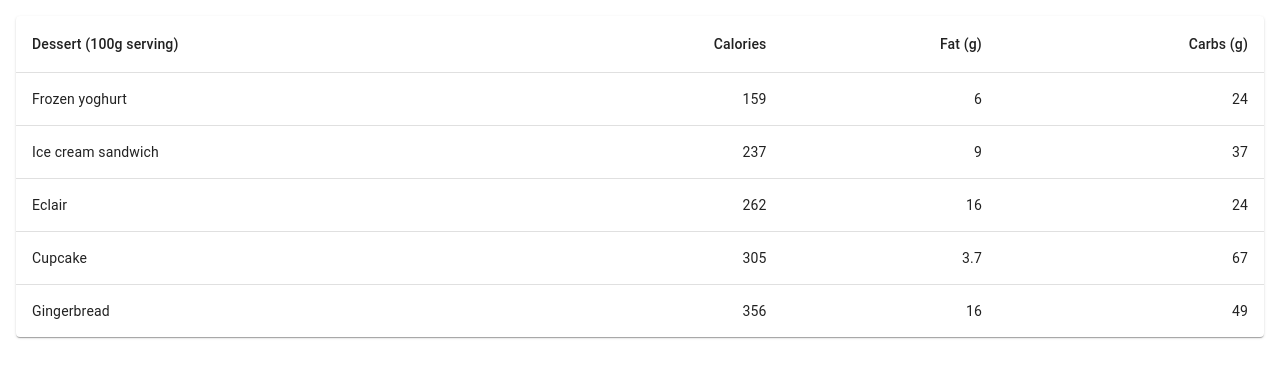
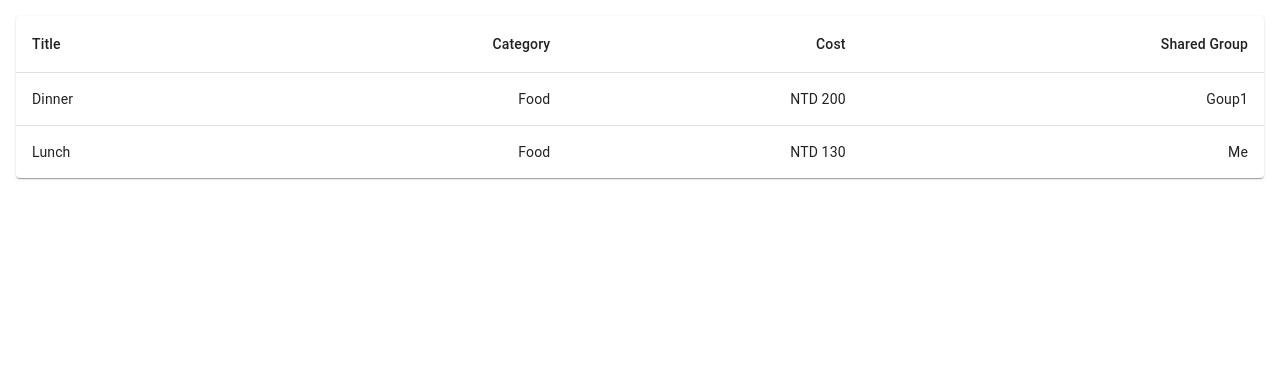
Before and after one commit to LenChang/bookkeeping, a React (Create React App) app: page / in a window 1280 px wide. Shown: the top 378 px of the page. Built offline with nearby package versions, Linux system fonts and the light colour scheme.

Commit message:
Relayout page - update the mock data

```diff
--- a/src/Comp/ListExpenses.tsx
+++ b/src/Comp/ListExpenses.tsx
@@ -9,21 +9,18 @@ import Paper from "@mui/material/Paper";
 import { Box } from "@mui/material";
 
 function createData(
-  name: string,
-  calories: number,
-  fat: number,
-  carbs: number,
-  protein: number
+  title: string,
+  category: string,
+  currency: string,
+  cost: number,
+  sharedGroup: string
 ) {
-  return { name, calories, fat, carbs, protein };
+  return { title, category, currency, cost, sharedGroup };
 }
 
 const rows = [
-  createData("Frozen yoghurt", 159, 6.0, 24, 4.0),
-  createData("Ice cream sandwich", 237, 9.0, 37, 4.3),
-  createData("Eclair", 262, 16.0, 24, 6.0),
-  createData("Cupcake", 305, 3.7, 67, 4.3),
-  createData("Gingerbread", 356, 16.0, 49, 3.9),
+  createData("Dinner", "Food", "NTD", 200, "Goup1"),
+  createData("Lunch", "Food", "NTD", 130, "Me"),
 ];
 
 export default function ListExpenses() {
@@ -33,24 +30,26 @@ export default function ListExpenses() {
         <Table sx={{ minWidth: 650 }} aria-label="simple table">
           <TableHead>
             <TableRow>
-              <TableCell>Dessert (100g serving)</TableCell>
-              <TableCell align="right">Calories</TableCell>
-              <TableCell align="right">Fat&nbsp;(g)</TableCell>
-              <TableCell align="right">Carbs&nbsp;(g)</TableCell>
+              <TableCell align="left">Title</TableCell>
+              <TableCell align="right">Category</TableCell>
+              <TableCell align="right">Cost</TableCell>
+              <TableCell align="right">Shared Group</TableCell>
             </TableRow>
           </TableHead>
           <TableBody>
             {rows.map((row) => (
               <TableRow
-                key={row.name}
+                key={row.title}
                 sx={{ "&:last-child td, &:last-child th": { border: 0 } }}
               >
                 <TableCell component="th" scope="row">
-                  {row.name}
+                  {row.title}
                 </TableCell>
-                <TableCell align="right">{row.calories}</TableCell>
-                <TableCell align="right">{row.fat}</TableCell>
-                <TableCell align="right">{row.carbs}</TableCell>
+                <TableCell align="right">{row.category}</TableCell>
+                <TableCell align="right">
+                  {row.currency} {row.cost}
+                </TableCell>
+                <TableCell align="right">{row.sharedGroup}</TableCell>
               </TableRow>
             ))}
           </TableBody>
```
